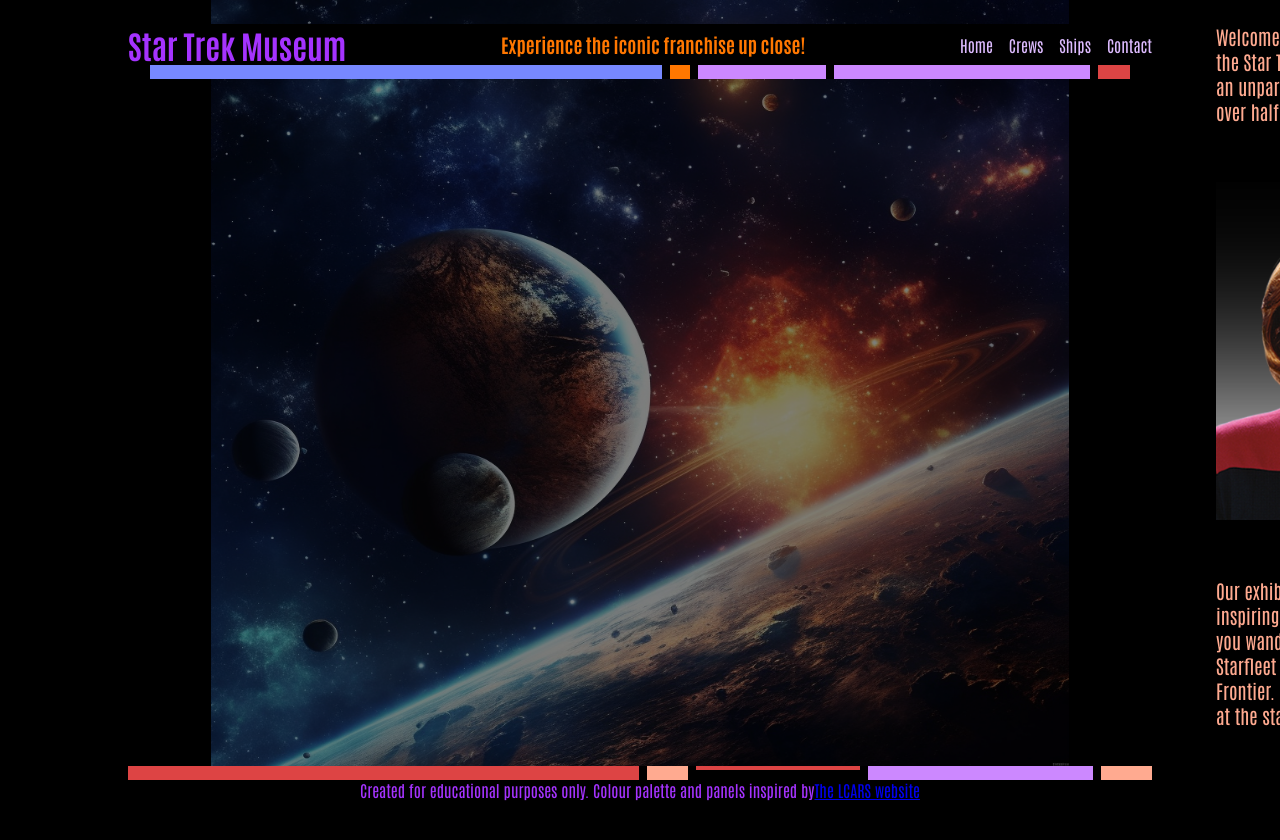
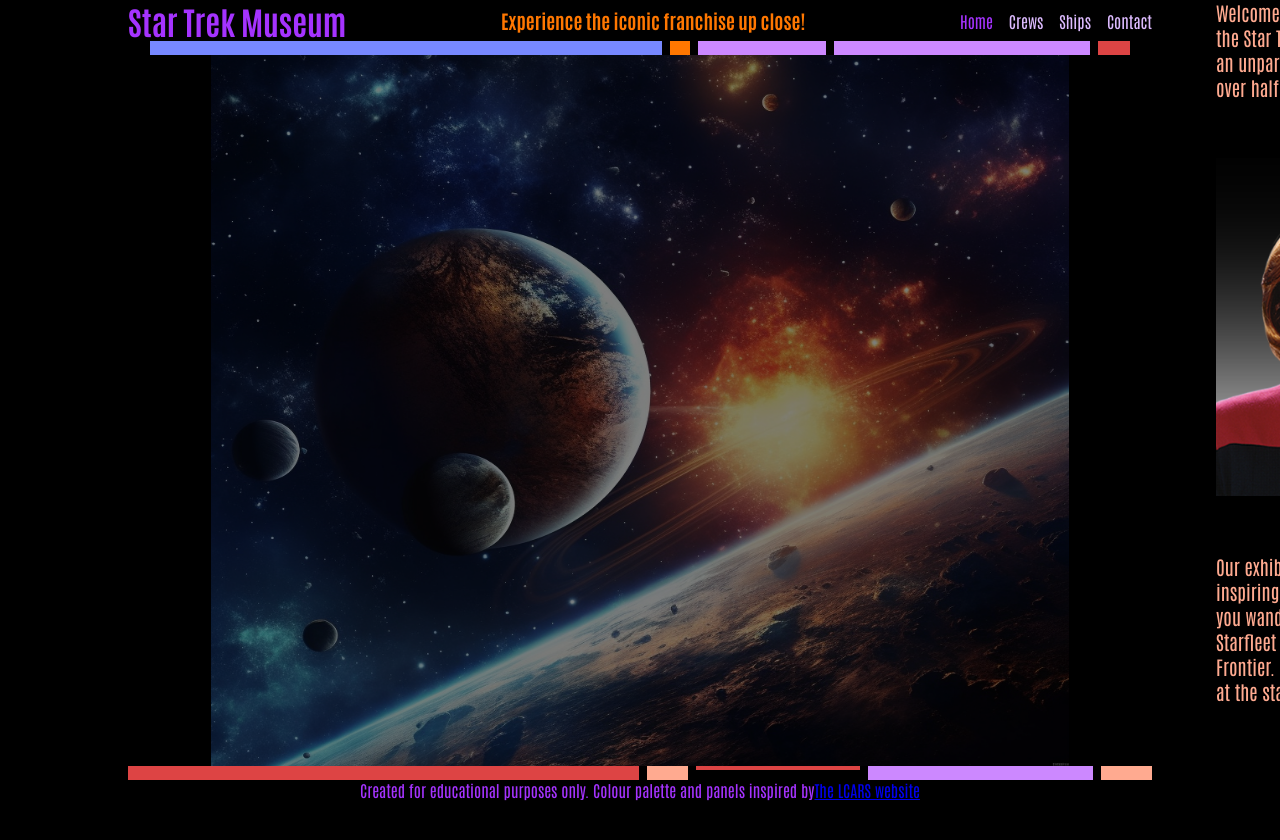
Before and after one commit to emmy-codes/Star-Trek-Museum, a plain HTML site: page landing-page.html in a window 1280 px wide. In both pictures the pointer is over the link "Home". Shown: the top 840 px of the page. After the commit the page ends 800 px from the top, so only its background shows below. Drawn offline with Linux system fonts and the light colour scheme.

Commit message:
remove padding top and bottom on body
the background image was showing above the nav bar, removing the padding
 keeps everything in the right place

```diff
--- a/assets/style.css
+++ b/assets/style.css
@@ -11,7 +11,7 @@ body {
     font-family: 'Antonio', sans-serif;
     font-weight: 400;
     margin: 0;
-    padding: 1.5rem;
+    padding: 0 1.5rem;
     height: 100dvh;
     display: flex;
     flex-direction: column;
@@ -38,6 +38,10 @@ body {
 #nav-links a {
     text-decoration: none;
     color: #DDBBFF;
+}
+
+#nav-links a:hover {
+    color:#A533FF;
 }
 
 header {
```
